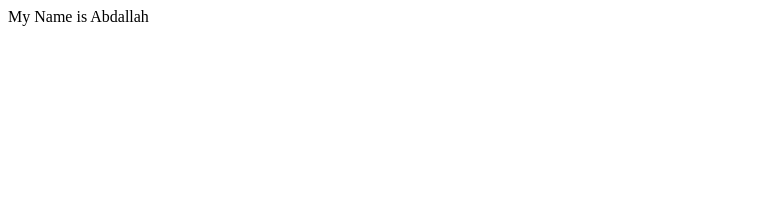
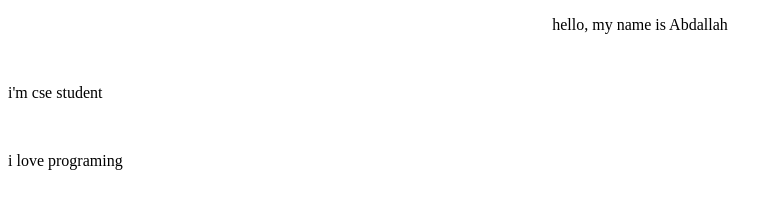
Before and after one commit to AbdallahMansour07/firstWebSite1125, a plain HTML site: page style.html/firstProject.html in a window 1280 px wide. Shown: the whole page, without its empty margins (0-782 px from the left). Drawn offline with Linux system fonts and the light colour scheme.

Commit message:
update one

```diff
--- a/style.html/firstProject.html
+++ b/style.html/firstProject.html
@@ -1,10 +1,30 @@
-<!doctype html>
+<!DOCTYPE html>
+<html lang="en">
 
 <head>
-  My Name is Abdallah
+<meta charset="utf-8">
+<title>Abdallah</title>
+<meta name="description" content="this is my first project">
+<meta name="author" content="Abdallah Mansour ">
+<meta name="keywords" content="polat,mimati,jahed,akef,kara"
+<meta http-equiv="refresh" content = ".1" >
+
 
 </head>
+
+
 <body>
-  <header class="site-header">
+  <p align="center">hello, my name is Abdallah
 
-  </header>
+
+  </p>
+     <br>
+  <p> i'm cse student</p>
+  <br>
+  <p>i love programing </p>
+
+
+</body>
+
+
+</html>
```
